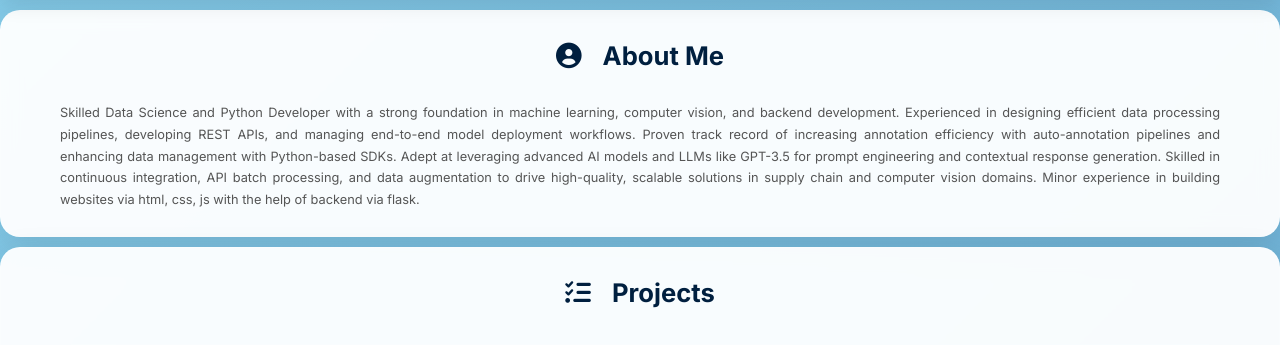
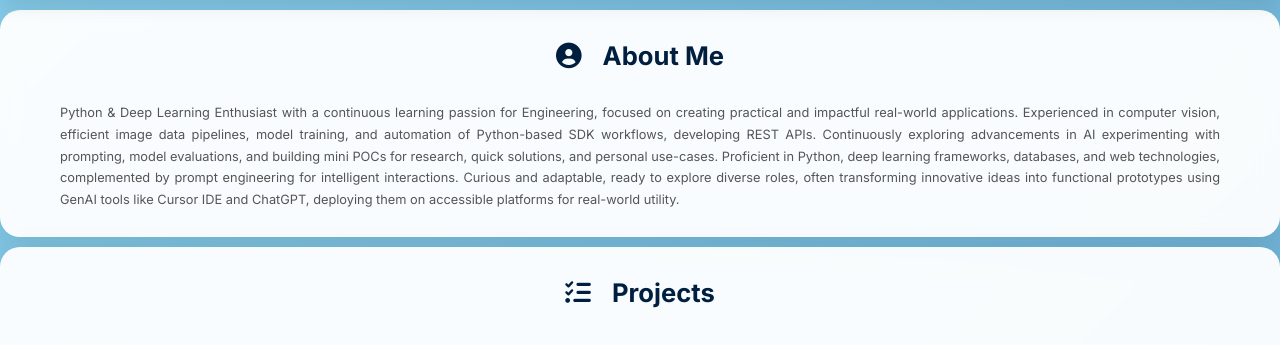
Before and after one commit to kishkath/Workfolio, a Flask app: page / in a window 1280 px wide. Shown: the part 189-534 px from the top of the page. Run offline with Flask 3, Linux system fonts and the light colour scheme.

Commit message:
Update index.html with updating 'About Me' section

```diff
--- a/templates/index.html
+++ b/templates/index.html
@@ -37,7 +37,7 @@
             <div class="profile">
                 <div class="profile-content">
                     <p id="profileSummary">
-                        Skilled Data Science and Python Developer with a strong foundation in machine learning, computer vision, and backend development. Experienced in designing efficient data processing pipelines, developing REST APIs, and managing end-to-end model deployment workflows. Proven track record of increasing annotation efficiency with auto-annotation pipelines and enhancing data management with Python-based SDKs. Adept at leveraging advanced AI models and LLMs like GPT-3.5 for prompt engineering and contextual response generation. Skilled in continuous integration, API batch processing, and data augmentation to drive high-quality, scalable solutions in supply chain and computer vision domains. Minor experience in building websites via html, css, js with the help of backend via flask.
+                        Python & Deep Learning Enthusiast with a continuous learning passion for Engineering, focused on creating practical and impactful real-world applications. Experienced in computer vision, efficient image data pipelines, model training, and automation of Python-based SDK workflows, developing REST APIs. Continuously exploring advancements in AI experimenting with prompting, model evaluations, and building mini POCs for research, quick solutions, and personal use-cases. Proficient in Python, deep learning frameworks, databases, and web technologies, complemented by prompt engineering for intelligent interactions. Curious and adaptable, ready to explore diverse roles, often transforming innovative ideas into functional prototypes using GenAI tools like Cursor IDE and ChatGPT, deploying them on accessible platforms for real-world utility.
                     </p>
                 </div>
             </div>
```
